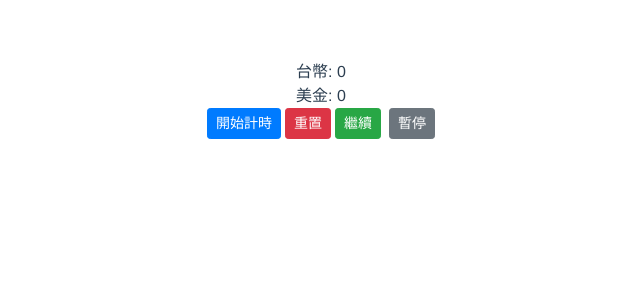
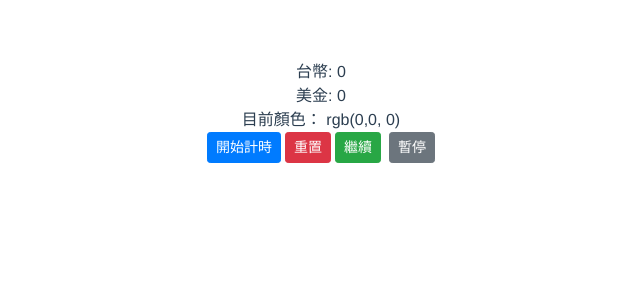
Before and after one commit to wowdacom/backstage, a Vue app: page / in a window 1280 px wide. Shown: the top 300 px of the page, without its empty margins (319-959 px from the left). Built offline with nearby package versions, Linux system fonts and the light colour scheme.

Commit message:
add style var variable https://github.com/vuejs/rfcs/blob/sfc-improvements/active-rfcs/0000-sfc-style-variables.md

```diff
--- a/src/components/PaceTimeTracker.vue
+++ b/src/components/PaceTimeTracker.vue
@@ -2,8 +2,8 @@
   <div>
       <div class="container-fluid">
           <div class="row">
-              <div class="col-12">
-                  台幣: {{ counterRef }}<br> 美金: {{ showFormated }}
+              <div class="col-12 main-dashboard">
+                  台幣: {{ counterRef }}<br> 美金: {{ showFormated }} <br> 目前顏色： {{ showDistanceColor }}
               </div>
               <div class="col-12">
                   <button @click="start" type="button" class="btn btn-primary btn-sm mr-1">開始計時</button>
@@ -17,12 +17,14 @@
 </template>
 
 <script>
-import { onMounted, computed, ref } from "vue"
+import { useCssVars, onMounted, computed, ref } from "vue"
 
 export default {
     setup () {
         const timerRef = ref(0);
         const counterRef = ref(0);
+        const distanceColor = ref('rgb(0, 0, 0)')
+
 
         // life cycle
         onMounted(() => {
@@ -31,8 +33,10 @@ export default {
             // console.log(timerRef.value)
         });
 
+
         // computed
         const showFormated = computed(()=> new Intl.NumberFormat("en-US").format(counterRef.value/28.78))
+        const showDistanceColor = computed(()=> distanceColor.value = `rgb(${counterRef.value},${counterRef.value}, ${counterRef.value})`)
 
         //method
         const start = ()=>{
@@ -61,12 +65,16 @@ export default {
         };
 
         // 寫到以上基本的就可以用了，以下 watch 跟 computed
+        useCssVars(()=>({
+            'main-distance-color': showDistanceColor
+        }))
 
         return {
             start,
             reset,
             counterRef,
             showFormated,
+            showDistanceColor,
             goon,
             pause
         }
@@ -74,5 +82,7 @@ export default {
 }
 </script>
 <style lang="scss" scoped>
-
+.main-dashboard {
+    color: var(--main-distance-color)
+}
 </style>
```
